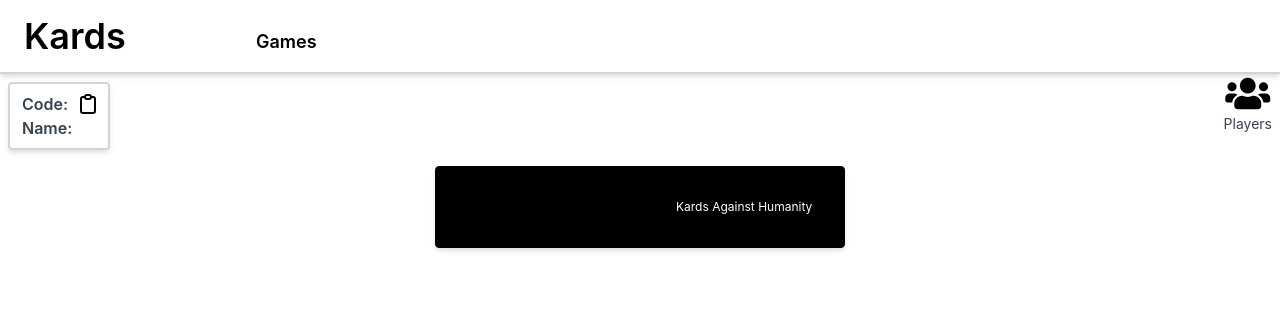
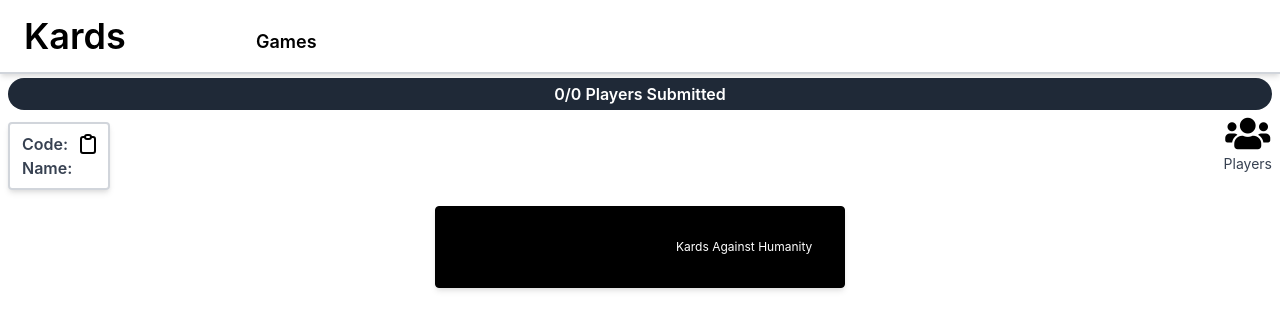
Before and after one commit to BrayonCrayon/kards-against-humanity-app, a React (Create React App) app: page /game/1 in a window 1280 px wide. Shown: the top 330 px of the page. Built offline with nearby package versions, Linux system fonts and the light colour scheme; no server answers.

Commit message:
Finish Player notification bar

```diff
--- a/src/Components/Forms/JoinGameForm.tsx
+++ b/src/Components/Forms/JoinGameForm.tsx
@@ -84,7 +84,6 @@
           name="code"
           dataTestid="join-game-code-input"
           inputClass="flex-grow"
-          pattern="[A-Z0-9]"
           required
           onChange={(e) => setCode(e.target.value)}
         />
--- a/src/Components/GameInfo.tsx
+++ b/src/Components/GameInfo.tsx
@@ -5,10 +5,11 @@
 import { useUsers } from "../State/Users/UsersContext";
 import ToggleSidebar from "./ToggleSidebar";
 import PlayerList from "./PlayerList";
+import PlayerNotificationBar from "./PlayerNotificationBar";
 
 const GameInfo: FC = () => {
   const {
-    state: { game, blackCard },
+    state: { game, blackCard, judge },
   } = useGame();
   const {
     state: { users },
@@ -26,6 +27,7 @@
   return (
     <div>
       <div className="flex flex-wrap justify-between md:items-start md:flex-row">
+        <PlayerNotificationBar users={users} judge={judge} />
         <div className="border-2 w-3/5 border-gray-300 shadow-md p-2 m-2 rounded font-semibold md:w-auto">
           <div
             data-testid={`game-${game.id}`}
--- a/src/Components/PlayerNotificationBar.tsx
+++ b/src/Components/PlayerNotificationBar.tsx
@@ -18,11 +18,16 @@
     return nonJudgeUsers.filter((item) => item.hasSubmittedWhiteCards).length;
   }, [nonJudgeUsers]);
 
+  const infoMessage = useMemo(() => {
+    return nonJudgeUsers.length === 0 ||
+      nonJudgeUsers.length > totalSubmittedAmount
+      ? `${totalSubmittedAmount}/${nonJudgeUsers.length} Players Submitted`
+      : "Prepare for Judgement!";
+  }, [nonJudgeUsers, totalSubmittedAmount]);
+
   return (
-    <div>
-      <div data-testid="player-submitted-info">
-        {totalSubmittedAmount}/{nonJudgeUsers.length} Players Submitted
-      </div>
+    <div className="w-full flex justify-center my-1 mx-2 py-1 rounded-full bg-gray-800 text-white font-semibold">
+      <div data-testid="player-submitted-info">{infoMessage}</div>
     </div>
   );
 };
```
Also changed, not shown: 1 other file (tests, documents, lock files or other folders).
